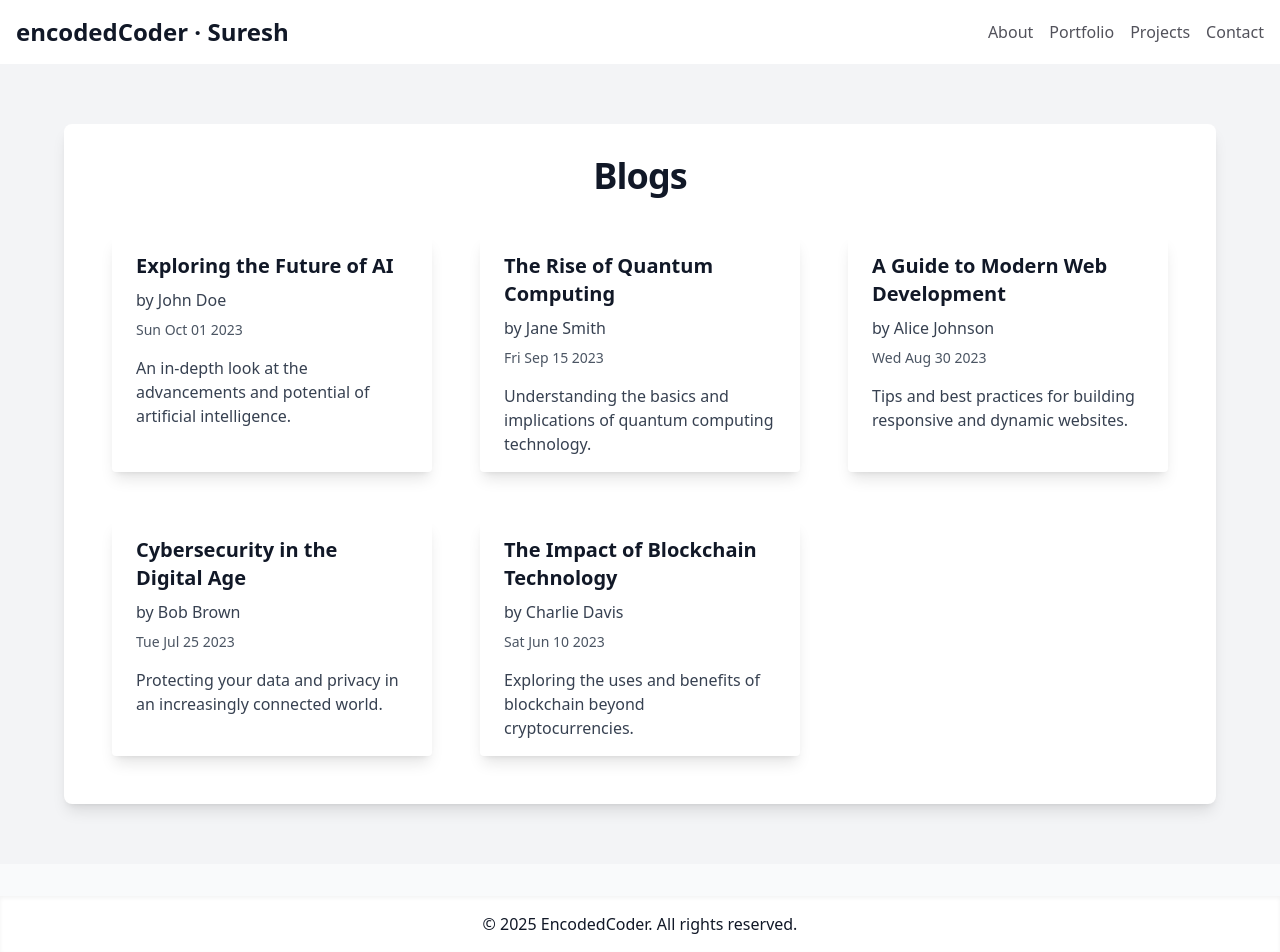
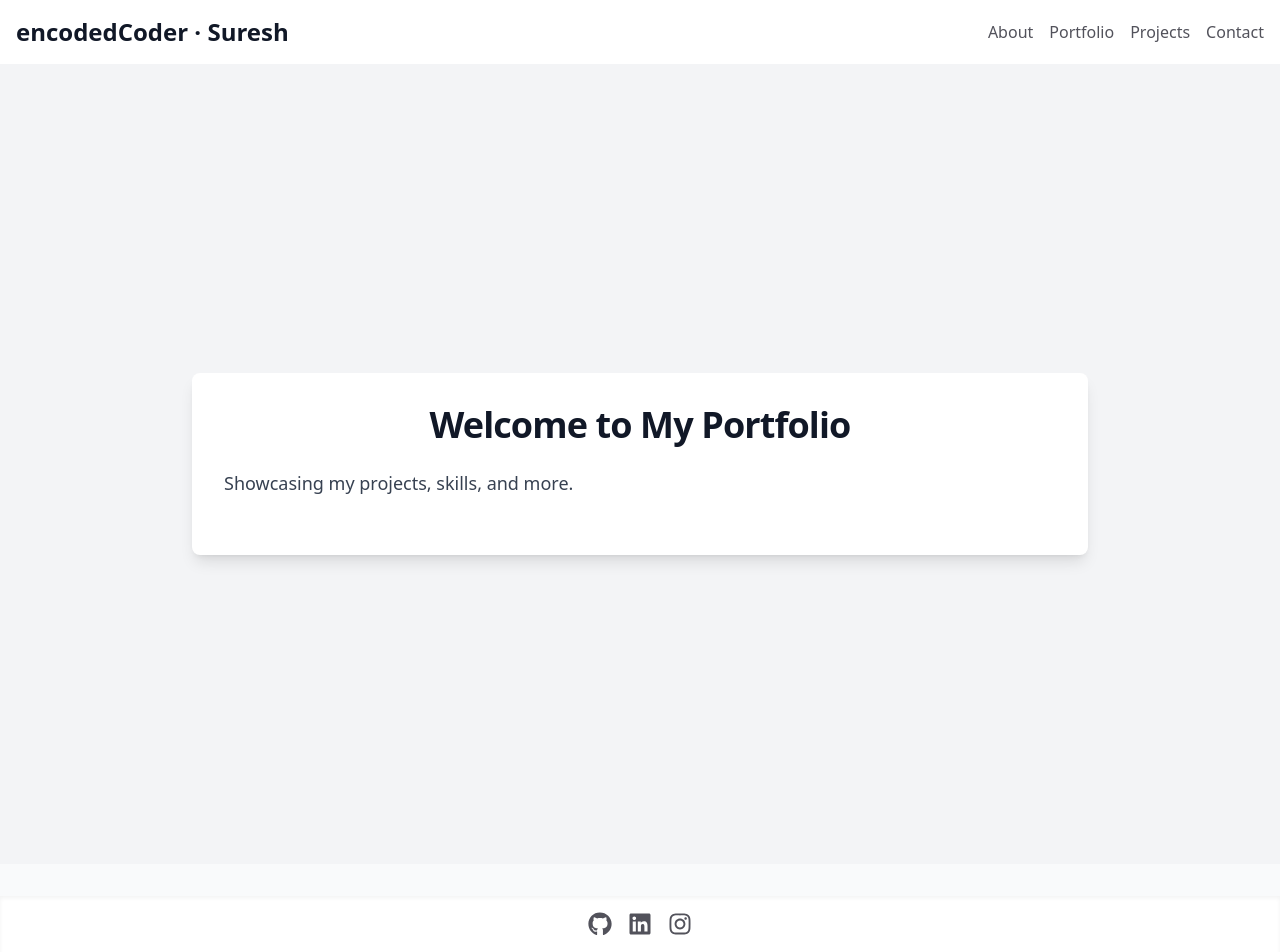
Before and after one commit to encodedCoder/encodedcoder, a Next.js app: page / in a window 1280 px wide. Shown: the top 952 px of the page. Built offline with nearby package versions, Linux system fonts and the light colour scheme.

Commit message:
Update footer with social icons

```diff
--- a/package.json
+++ b/package.json
@@ -18,7 +18,8 @@
     "mongodb": "^6.12.0",
     "next": "15.1.4",
     "react": "^19.0.0",
-    "react-dom": "^19.0.0"
+    "react-dom": "^19.0.0",
+    "react-icons": "^5.4.0"
   },
   "devDependencies": {
     "@eslint/eslintrc": "^3",
--- a/src/components/Footer.tsx
+++ b/src/components/Footer.tsx
@@ -1,9 +1,38 @@
+import { FaGithub, FaLinkedin, FaInstagram } from "react-icons/fa";
+
 const Footer = () => {
   return (
     <footer className="footer">
       <div className="container mx-auto text-center p-4">
+        <div className="flex justify-center space-x-4 mb-4">
+          <a
+            href="https://github.com/encodedcoder"
+            className="nav-link"
+            target="_blank"
+            rel="noopener noreferrer"
+          >
+            <FaGithub size={24} />
+          </a>
+          <a
+            href="https://linkedin.com/in/encodedcoder"
+            className="nav-link"
+            target="_blank"
+            rel="noopener noreferrer"
+          >
+            <FaLinkedin size={24} />
+          </a>
+          <a
+            href="https://instagram.com/encodedcoder"
+            className="nav-link"
+            target="_blank"
+            rel="noopener noreferrer"
+          >
+            <FaInstagram size={24} />
+          </a>
+        </div>
         <p>
-          &copy; {new Date().getFullYear()} EncodedCoder. All rights reserved.
+          Copyright &copy; {new Date().getFullYear()} encodedCoder · Suresh. All
+          rights reserved.
         </p>
       </div>
     </footer>
--- a/src/pages/index.tsx
+++ b/src/pages/index.tsx
@@ -1,34 +1,26 @@
 import Head from "next/head";
 import Header from "../components/Header";
 import Footer from "../components/Footer";
-import BlogCard from "../components/BlogCard";
-import blogsData from "../data/blogs.json";
 
-const Blogs = () => {
+const Home = () => {
   return (
     <div>
       <Head>
-        <title>Blogs - EncodedCoder</title>
+        <title>EncodedCoder - Portfolio</title>
         <meta
           name="description"
-          content="Read the latest blogs by EncodedCoder."
+          content="Welcome to EncodedCoder's portfolio website."
         />
       </Head>
       <Header />
       <main className="flex items-center justify-center min-h-screen bg-gray-100">
-        <div className="bg-white p-8 rounded-lg shadow-lg w-full max-w-6xl">
-          <h1 className="text-4xl font-bold mb-6 text-center">Blogs</h1>
-          <div className="grid grid-cols-1 md:grid-cols-2 lg:grid-cols-3 gap-4">
-            {blogsData.map((blog) => (
-              <BlogCard
-                key={blog.id}
-                title={blog.title}
-                author={blog.author}
-                date={blog.date}
-                content={blog.content}
-              />
-            ))}
-          </div>
+        <div className="bg-white p-8 rounded-lg shadow-lg w-full max-w-4xl">
+          <h1 className="text-4xl font-bold mb-6 text-center">
+            Welcome to My Portfolio
+          </h1>
+          <p className="text-lg mb-6 text-gray-700 leading-relaxed">
+            Showcasing my projects, skills, and more.
+          </p>
         </div>
       </main>
       <Footer />
@@ -36,4 +28,4 @@ const Blogs = () => {
   );
 };
 
-export default Blogs;
+export default Home;
```
Also changed, not shown: 1 other file (tests, documents, lock files or other folders).
